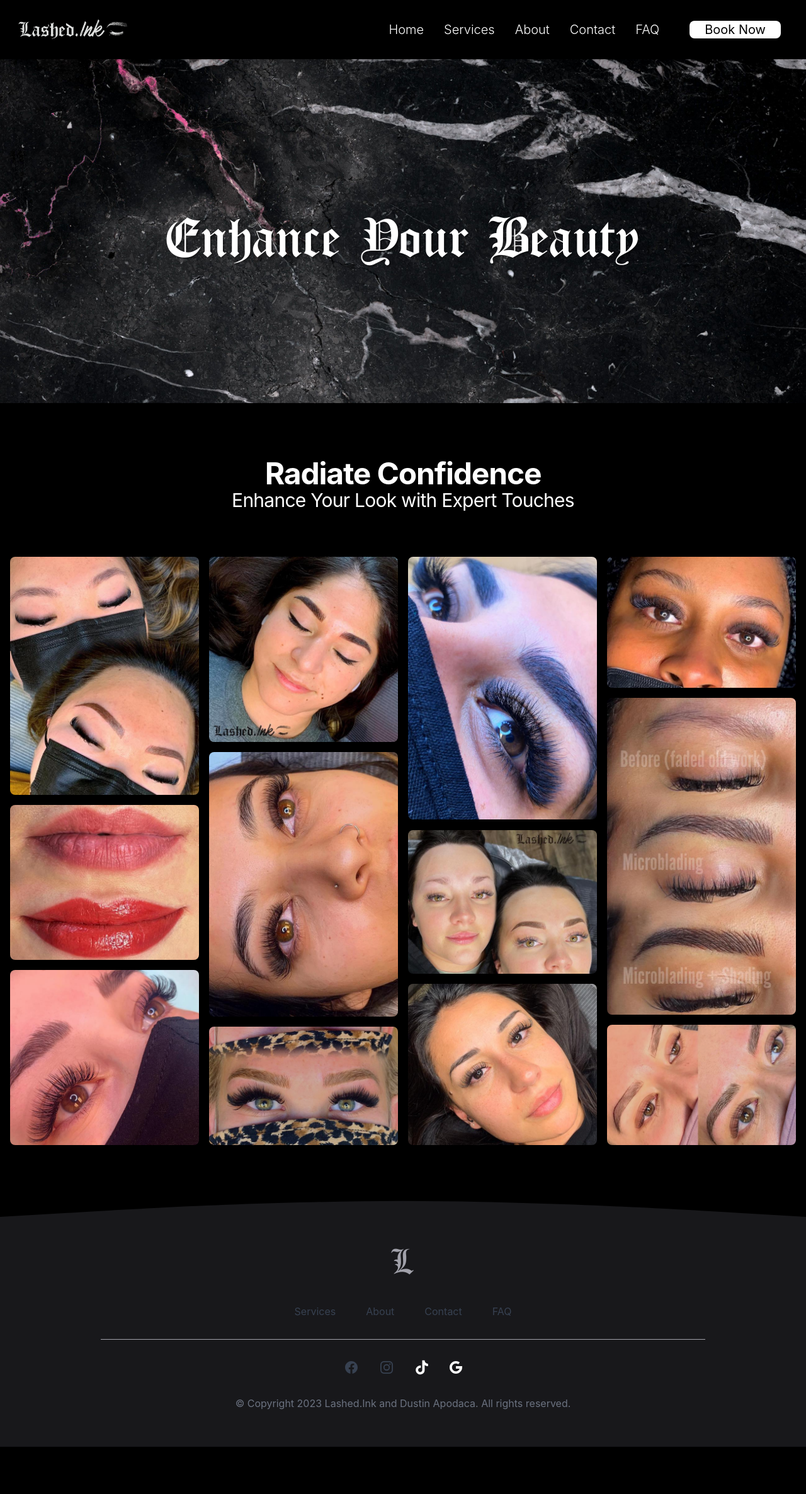
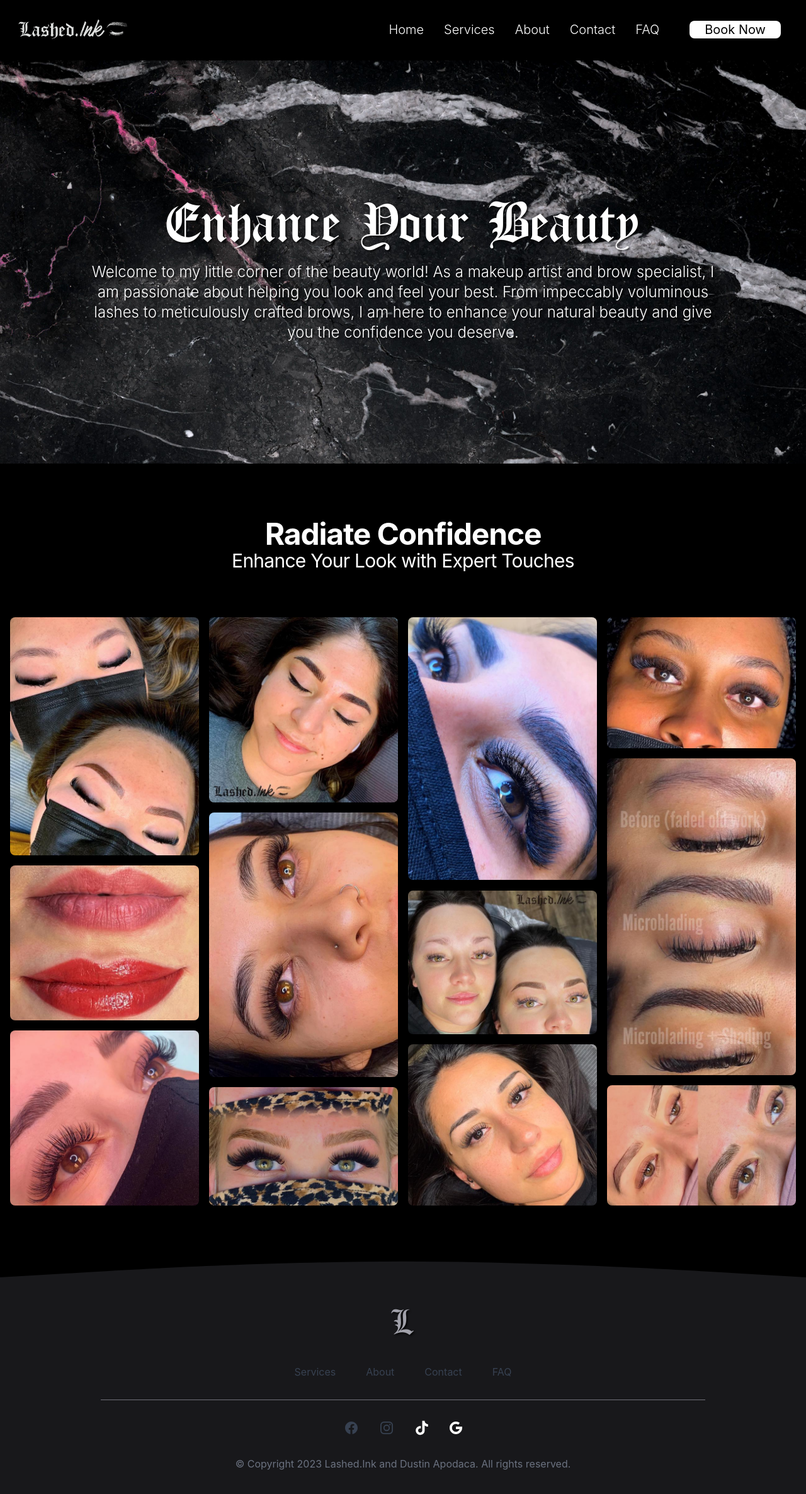
Before and after one commit to dustinapodaca/lashedink, a React (Vite) app: page / in a window 1280 px wide. Shown: the top 2372 px of the page at 63% size. Before the commit the page ends 2297 px from the top, so only its background shows below. Built offline with nearby package versions, Linux system fonts and the light colour scheme.

Commit message:
fixing heroBanner scroll

```diff
--- a/src/Components/Footer/index.tsx
+++ b/src/Components/Footer/index.tsx
@@ -3,24 +3,28 @@ import lashedIcon from "../../../lashedIcon.svg";
 export default function Footer () {
   return (
     <footer>
-      <div className="relative mt-32 bg-zinc-900 ">
+      <div className="relative mt-24 md:mt-32 bg-zinc-900 ">
         <svg
-          className="absolute top-0 w-full h-6 -mt-5 sm:-mt-10 sm:h-16 text-zinc-900 shadow-inner-lg"
+          className="absolute top-0 w-full h-6 -mt-5 sm:-mt-10 sm:h-16 text-zinc-900"
           preserveAspectRatio="none"
           viewBox="0 0 1440 54"
         >
           <path
             fill="currentColor"
-            style={{
-              boxShadow: "inset 0 0 10px #000",
-            }}
             d="M0 22L120 16.7C240 11 480 1.00001 720 0.700012C960 1.00001 1200 11 1320 16.7L1440 22V54H1320C1200 54 960 54 720 54C480 54 240 54 120 54H0V22Z"
           />
         </svg>
         <div className="mx-auto max-w-5xl px-4 pt-4 pb-14 sm:px-6 lg:px-8">
           <div className="flex justify-center">
             <a href="/">
-              <p className="font-london text-zinc-400 text-6xl">L</p>
+              <p
+                className="font-london text-zinc-400 text-6xl"
+                style={{
+                  textShadow: "2px 2px 3px rgba(0, 0, 0, 0.8)",
+                }}
+              >
+                L
+              </p>
             </a>
           </div>
 
@@ -61,7 +65,7 @@ export default function Footer () {
               </a>
             </li>
           </ul>
-          <hr className="w-full mt-8 border-zinc-400" />
+          <hr className="w-full mt-8 border-zinc-500" />
 
           <ul className="mt-8 flex justify-center items-center gap-6 md:gap-8">
             <li>
--- a/src/Components/Hero/index.tsx
+++ b/src/Components/Hero/index.tsx
@@ -1,64 +1,161 @@
 import { motion, useTransform, useScroll } from "framer-motion";
-import { useEffect } from "react";
+import { useEffect, useRef } from "react";
+import GalleryViewer from "../GalleryViewer";
 
-import Contact from "../Contact";
-import Gallery from "../GalleryViewer";
-import Footer from "../Footer";
+import heroBanner from "../../assets/images/marble2.jpg";
 
 // import heroImg from "../../assets/images/hero2.png";
 // import heroImg2 from "../../assets/images/hero1.png";
-
-//testIMG
-import heroImg from "../../assets/images/marble2.jpg";
-import heroImg2 from "../../assets/images/img9lashed.jpeg";
+// import heroImg2 from "../../assets/images/img9lashed.jpeg";
 
 const HeroBanner = () => {
-  const { scrollY } = useScroll();
+  // const { scrollY } = useScroll();
 
-  useEffect(() => {
-    const updatePosition = () => {
-      const { scrollTop } = document.documentElement;
-      const yPos = scrollTop / 2;
-      scrollY.set(yPos);
-    };
+  const ref = useRef<HTMLElement>(null);
+  const { scrollYProgress } = useScroll({
+    target: ref,
+    offset: ["start start", "end start"],
+  });
+  const yPos = useTransform(scrollYProgress, [0, 1], ["0%", "-25%"]);
 
-    window.addEventListener("scroll", updatePosition);
+  // useEffect(() => {
+  //   const updatePosition = () => {
+  //     const { scrollTop } = document.documentElement;
+  //     const yPos = scrollTop / 2;
+  //     scrollY.set(yPos);
+  //   };
 
-    return () => {
-      window.removeEventListener("scroll", updatePosition);
-    };
-  }, [scrollY]);
+  //   window.addEventListener("scroll", updatePosition);
 
-  const yRange = [0, 1000];
-  const yPos = useTransform(scrollY, yRange, ["0%", "-40%"]);
+  //   return () => {
+  //     window.removeEventListener("scroll", updatePosition);
+  //   };
+  // }, [scrollY]);
+
+  return (
+    <>
+      <header ref={ref}>
+        <div
+          className="relative overflow-hidden bg-black w-screen mb-10 mt-24"
+          style={{ height: "80vh" }}
+        >
+          <motion.div
+            className="absolute inset-0"
+            style={{
+              backgroundImage: `url(${heroBanner})`,
+              backgroundPosition: "center",
+              backgroundSize: "cover",
+              backgroundRepeat: "no-repeat",
+              y: yPos,
+            }}
+          />
+          <div className="absolute inset-0 flex flex-col justify-center items-center">
+            <h1
+              style={{
+                textShadow: "2px 2px 3px rgba(0, 0, 0, 0.8)",
+              }}
+              className="font-london text-5xl md:text-6xl lg:text-7xl xl:text-8xl text-white text-center mx-32 sm:mx-10"
+            >
+              Enhance Your Beauty
+            </h1>
+            <p
+              className="max-w-5xl font-light text-white text-md sm:text-lg lg:text-xl xl:text-2xl mt-8 text-center mx-8"
+              style={{
+                textShadow: "2px 2px 3px rgba(0, 0, 0, 0.9)",
+              }}
+            >
+              Welcome to my little corner of the beauty world! As a makeup
+              artist and brow specialist, I am passionate about helping you look
+              and feel your best. From impeccably voluminous lashes to
+              meticulously crafted brows, I am here to enhance your natural
+              beauty and give you the confidence you deserve.
+            </p>
+          </div>
+        </div>
+      </header>
+
+      {/* <section>
+        <div className="grid max-w-screen-xl px-8 lg:px-1 pb-8 md:pt-2 mx-auto lg:gap-8 xl:gap-0 lg:py-12 lg:grid-cols-12">
+          <div className="ml-0 md:ml-8 place-self-center lg:col-span-7">
+            <h1 className="text-center md:text-start max-w-2xl mb-6 text-4xl font-extrabold tracking-tight leading-none md:text-5xl xl:text-6xl dark:text-white">
+              Where You Get the Attention You Deserve
+            </h1>
+            <p className="max-w-2xl mb-6 font-light text-gray-700 lg:mb-8 md:text-lg lg:text-xl dark:text-gray-200 mt-4 indent-6 lg:indent-0">
+              Welcome to my little corner of the beauty world! As a makeup
+              artist and brow specialist, I am passionate about helping you look
+              and feel your best. From perfectly arched eyebrows to glamorous
+              lashes, I am here to enhance your natural beauty and give you the
+              confidence you deserve.
+            </p>
+            <div className="flex flex-row justify-center md:justify-start">
+              <a
+                href="/services"
+                className="bg-gray-700 inline-flex items-center justify-center px-5 py-3 mr-3 text-base font-medium text-center text-white rounded-lg bg-primary-700 hover:bg-primary-800 focus:ring-4 focus:ring-primary-300 dark:focus:ring-primary-900"
+              >
+                Get started
+                <svg
+                  className="w-5 h-5 ml-2 -mr-1"
+  //   const updatePosition = () => {
+  //     const { scrollTop } = document.documentElement;
+  //     const yPos = scrollTop / 2;
+  //     scrollY.set(yPos);
+  //   };
+
+  //   window.addEventListener("scroll", updatePosition);
+
+  //   return () => {
+  //     window.removeEventListener("scroll", updatePosition);
+  //   };
+  // }, [scrollY]);
+
+  // const yRange = [0, 1000];
+  // const yPos = useTransform(scrollY, yRange, ["0%", "-40%"]);
+
+  const ref = useRef();
+  const { scrollYProgress } = useScroll({
+    target: ref,
+    offset: ["start start", "end start"],
+  });
+  const yPos = useTransform(scrollYProgress, [0, 1], ["0%", "-40%"]);
 
   return (
     <>
       <header>
         <div
-          className="relative overflow-hidden bg-black w-screen mb-10"
+          className="relative overflow-hidden bg-black w-screen mb-10 mt-24"
           style={{ height: "80vh" }}
         >
           <motion.div
             className="absolute inset-0"
             style={{
-              backgroundImage: `url(${heroImg})`,
+              backgroundImage: `url(${heroBanner})`,
               backgroundPosition: "center",
               backgroundSize: "cover",
               backgroundRepeat: "no-repeat",
-              filter: "brightness(100.9), contrast(5.2)",
               y: yPos,
             }}
           />
-          <div className="absolute inset-0 flex flex-col justify-center items-center top-20">
+          <div className="absolute inset-0 flex flex-col justify-center items-center">
             <h1
               style={{
-                textShadow: "2px 2px 3px rgba(0, 0, 0, 0.4)",
+                textShadow: "2px 2px 3px rgba(0, 0, 0, 0.8)",
               }}
-              className="font-london text-4xl sm:text-5xl md:text-6xl lg:text-7xl xl:text-8xl text-white text-center"
+              className="font-london text-5xl md:text-6xl lg:text-7xl xl:text-8xl text-white text-center mx-32 sm:mx-10"
             >
               Enhance Your Beauty
             </h1>
+            <p
+              className="max-w-5xl font-light text-white text-md sm:text-lg lg:text-xl xl:text-2xl mt-8 text-center mx-8"
+              style={{
+                textShadow: "2px 2px 3px rgba(0, 0, 0, 0.9)",
+              }}
+            >
+              Welcome to my little corner of the beauty world! As a makeup
+              artist and brow specialist, I am passionate about helping you look
+              and feel your best. From impeccably voluminous lashes to
+              meticulously crafted brows, I am here to enhance your natural
+              beauty and give you the confidence you deserve.
+            </p>
           </div>
         </div>
       </header>
@@ -119,7 +216,7 @@ const HeroBanner = () => {
       <h2 className="pb-12 px-10 text-center mx-auto mb-6 text-xl font-normal tracking-tight leading-none md:text-2xl xl:text-3xl text-white">
         Enhance Your Look with Expert Touches
       </h2>
-      <Gallery />
+      <GalleryViewer />
     </>
   );
 };
--- a/src/Components/Navbar/index.tsx
+++ b/src/Components/Navbar/index.tsx
@@ -186,7 +186,7 @@ const LayoutNav = () => {
           <>
             {/* DARK BACKGROUND */}
             <motion.div
-              className="fixed inset-0 z-40 bg-black top-[6.3rem]"
+              className="fixed inset-0 z-40 bg-black top-[5.8rem]"
               initial={{ opacity: 0 }}
               animate={{ opacity: 0.90 }}
               exit={{ opacity: 0 }}
@@ -195,7 +195,7 @@ const LayoutNav = () => {
             />
             {/* MENU CONTENT */}
             <motion.div
-              className="rounded-b-lg p-10 pt-16 px-6 h-full z-50 fixed left-0 right-0"
+              className="rounded-b-lg p-10 pt-10 px-6 h-full z-50 fixed left-0 right-0"
               style={{ backgroundColor: "rgba(0, 0, 0, 0.1)" }}
               variants={{
                 open: {
```
Also changed, not shown: src/Components/BookingModal/index.tsx (+21 -6 lines).
